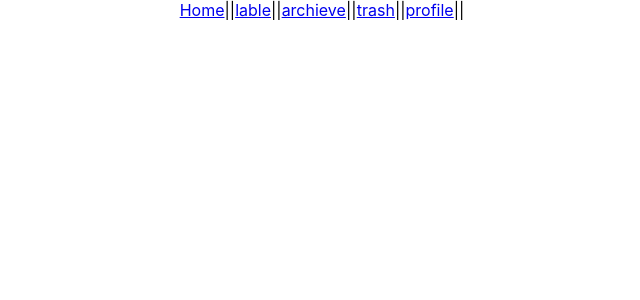
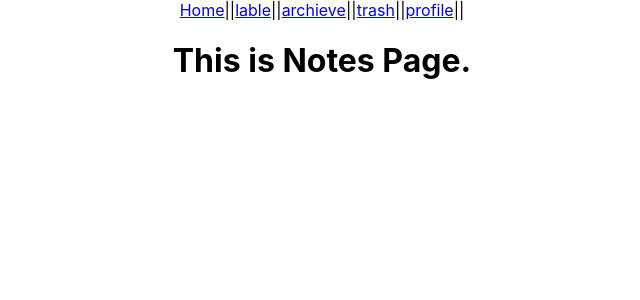
Before and after one commit to saketkum11/minutes-app, a React (Create React App) app: page /notes in a window 1280 px wide. Shown: the top 300 px of the page, without its empty margins (318-958 px from the left). Built offline with nearby package versions, Linux system fonts and the light colour scheme; the HTML template or start-up script is replaced by a standard one.

Commit message:
added: notes page

```diff
--- a/src/App.js
+++ b/src/App.js
@@ -9,6 +9,7 @@ import Home from "./Pages/Home/Home";
 import Signup from "./Pages/Auth/Signup";
 import Login from "./Pages/Auth/Login";
 import { Link } from "react-router-dom";
+import Notes from "./Pages/Notes/Notes";
 function App() {
   return (
     <div className="App">
@@ -39,6 +40,9 @@ function App() {
         <Route path="/login" element={<Login />}>
           Profile
         </Route>
+        <Route path="/notes" element={<Notes />}>
+          Notes
+        </Route>
       </Routes>
     </div>
   );
--- /dev/null
+++ b/src/Pages/Notes/Notes.jsx
@@ -0,0 +1,11 @@
+import React from "react";
+
+function Notes() {
+  return (
+    <>
+      <h1>This is Notes Page.</h1>
+    </>
+  );
+}
+
+export default Notes;
```
